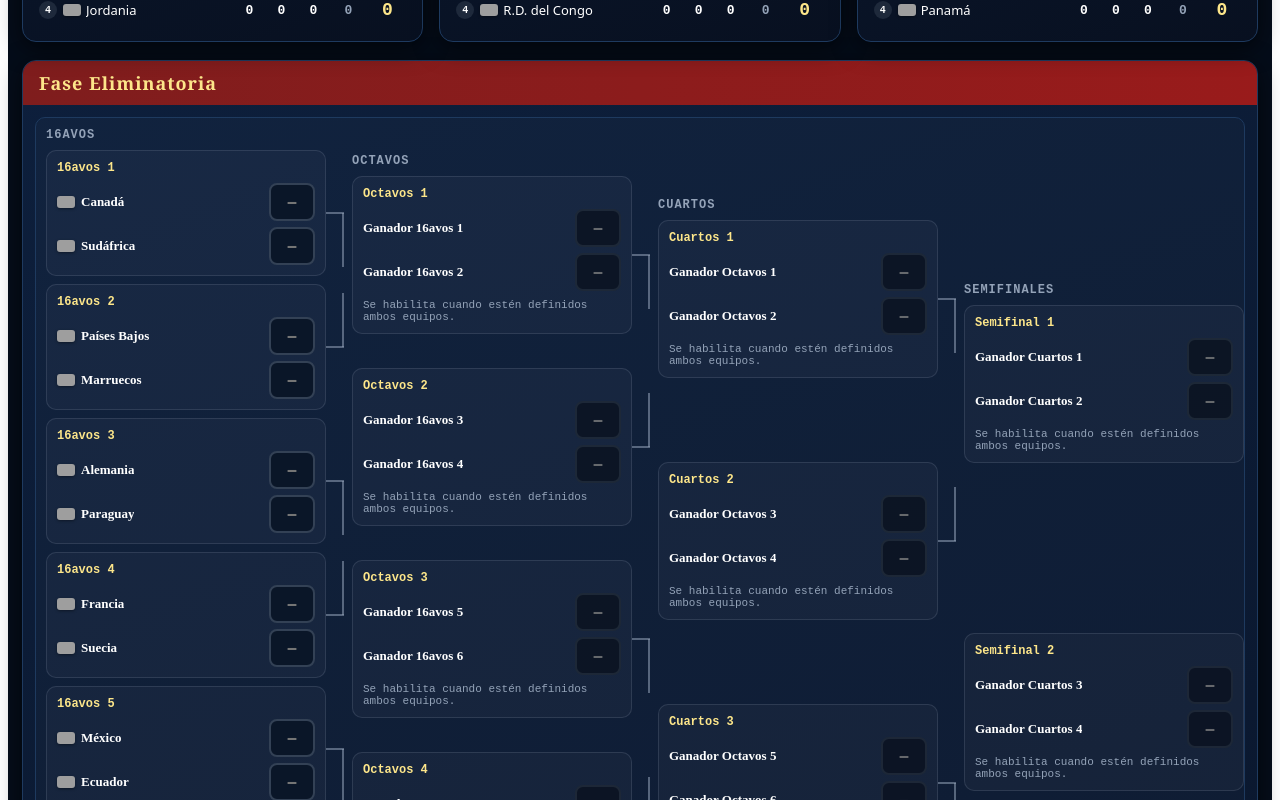
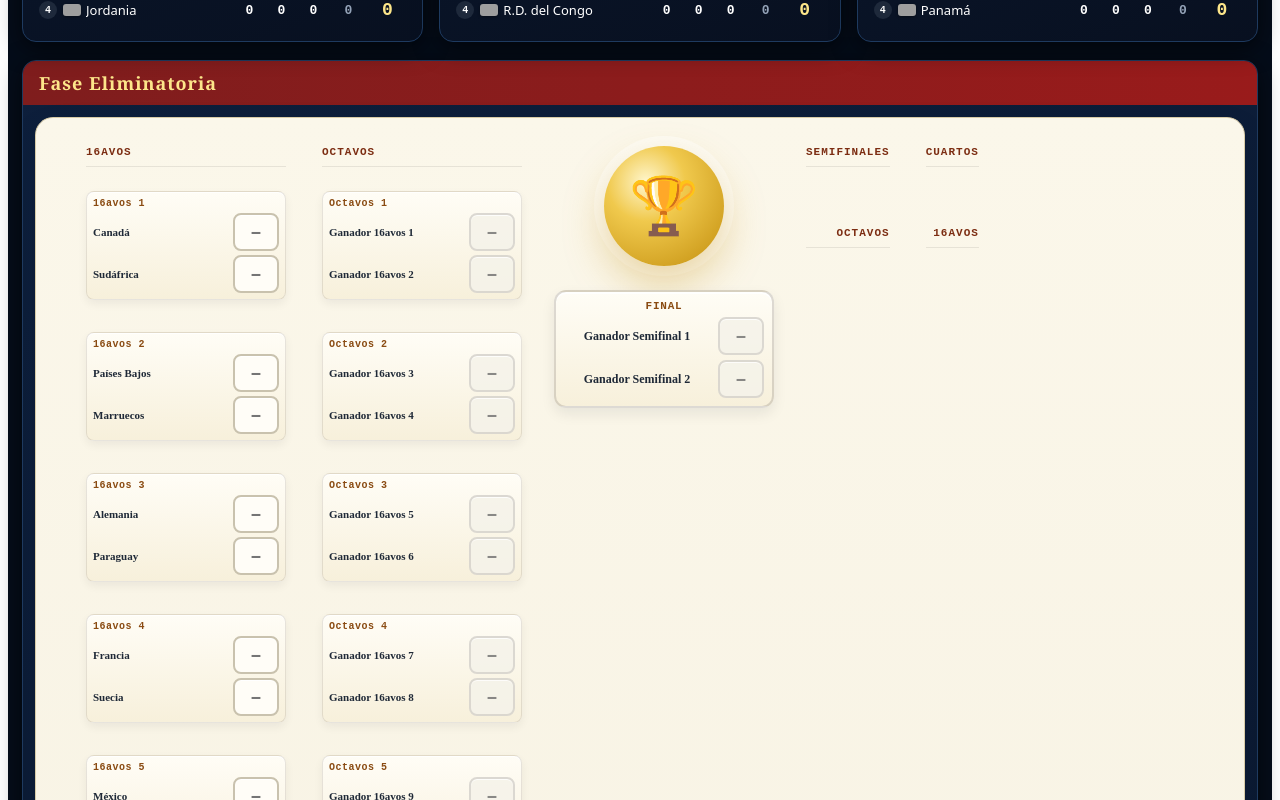
Before and after one commit to Mauromartinezgit/fixture-mundial, a React (Vite) app: page / in a window 1280 px wide. Shown: the part 2980-3780 px from the top of the page. Built offline with nearby package versions, Linux system fonts and the light colour scheme; grey boxes are pictures that could not be loaded.

Commit message:
Fix Trophy component and remove bracket duplicates - split matches properly

```diff
--- a/src/App.jsx
+++ b/src/App.jsx
@@ -430,79 +430,162 @@ function getKnockoutData(scores, firstAndSecond, bestThirds) {
   return { roundOf32, roundOf16, quarterFinals, semiFinals, final, champion };
 }
 
-function KnockoutMatchCardBase({ match, onScore }) {
+// ============================================
+// COMPONENTES PROFESIONALES DEL BRACKET
+// ============================================
+
+// MatchCard - Tarjeta de partido minimalista
+function MatchCardBase({ match, onScore, side = "left" }) {
   const sc = match.score || { h: "", a: "" };
   const has = Boolean(match.parsedScore);
   const canEdit = !isPendingTeamName(match.homeTeam) && !isPendingTeamName(match.awayTeam);
   const homeWin = has && match.parsedScore.h > match.parsedScore.a;
   const awayWin = has && match.parsedScore.a > match.parsedScore.h;
-  const draw = has && match.parsedScore.h === match.parsedScore.a;
 
   return (
     <div style={{
-      background: "rgba(255,255,255,0.03)",
-      border: "1px solid rgba(148,163,184,0.18)",
-      borderRadius: 10,
-      padding: 10,
+      background: "linear-gradient(180deg,#fffdf6 0%,#f7f0db 100%)",
+      border: "1px solid rgba(120,113,108,0.18)",
+      borderRadius: 8,
+      padding: 6,
+      boxShadow: "0 1px 0 rgba(255,255,255,0.92) inset, 0 4px 10px rgba(15,23,42,0.06)",
+      minWidth: 200,
+      display: "flex",
+      flexDirection: "column",
+      gap: 4,
     }}>
-      <div style={{
-        display: "flex",
-        alignItems: "center",
-        justifyContent: "space-between",
-        marginBottom: 8,
-      }}>
-        <span style={{ color: "#fde68a", fontFamily: "monospace", fontWeight: 800, fontSize: 12 }}>{match.label}</span>
-        {match.winner && <span style={{ color: "#86efac", fontFamily: "monospace", fontWeight: 700, fontSize: 11 }}>Clasifica</span>}
+      <div style={{ fontSize: 10, color: "#8a4b12", fontFamily: "monospace", fontWeight: 700, letterSpacing: 0.5 }}>
+        {match.label}
       </div>
 
-      <div style={{ display: "grid", gridTemplateColumns: "1fr auto", gap: 8, alignItems: "center", marginBottom: 6 }}>
-        <div style={{ display: "flex", alignItems: "center", gap: 6, minWidth: 0 }}>
-          <Flag team={isPendingTeamName(match.homeTeam) ? null : match.homeTeam} size={18} />
-          <span style={{ color: homeWin ? "#fde68a" : "#ffffff", fontWeight: homeWin ? 800 : 600, fontSize: 13, whiteSpace: "nowrap", overflow: "hidden", textOverflow: "ellipsis" }}>
-            {match.homeTeam}
-          </span>
-        </div>
-        <ScoreInput value={sc.h} onChange={(v) => onScore(match.scoreKey, "h", v, match.signature)} disabled={!canEdit} />
-      </div>
-
-      <div style={{ display: "grid", gridTemplateColumns: "1fr auto", gap: 8, alignItems: "center" }}>
-        <div style={{ display: "flex", alignItems: "center", gap: 6, minWidth: 0 }}>
-          <Flag team={isPendingTeamName(match.awayTeam) ? null : match.awayTeam} size={18} />
-          <span style={{ color: awayWin ? "#fde68a" : "#ffffff", fontWeight: awayWin ? 800 : 600, fontSize: 13, whiteSpace: "nowrap", overflow: "hidden", textOverflow: "ellipsis" }}>
-            {match.awayTeam}
-          </span>
-        </div>
-        <ScoreInput value={sc.a} onChange={(v) => onScore(match.scoreKey, "a", v, match.signature)} disabled={!canEdit} />
-      </div>
-
-      {draw && (
-        <div style={{ marginTop: 8, color: "#fca5a5", fontSize: 11, fontFamily: "monospace" }}>
-          En eliminación directa no puede haber empate.
-        </div>
-      )}
-
-      {has && (!sc.h || !sc.a) && (
-        <div style={{ marginTop: 8, color: "#cbd5e1", fontSize: 11, fontFamily: "monospace" }}>
-          Resultado parcial en avance.
-        </div>
-      )}
-
-      {!canEdit && (
-        <div style={{ marginTop: 8, color: "#94a3b8", fontSize: 11, fontFamily: "monospace" }}>
-          Se habilita cuando estén definidos ambos equipos.
-        </div>
-      )}
+      {[match.homeTeam, match.awayTeam].map((team, idx) => {
+        const isHome = idx === 0;
+        const score = isHome ? sc.h : sc.a;
+        const isWinner = isHome ? homeWin : awayWin;
+        return (
+          <div key={idx} style={{ display: "flex", alignItems: "center", gap: 6, justifyContent: "space-between" }}>
+            <span style={{
+              flex: 1,
+              color: isWinner ? "#92400e" : "#1f2937",
+              fontWeight: isWinner ? 800 : 600,
+              fontSize: 11,
+              overflow: "hidden",
+              textOverflow: "ellipsis",
+              whiteSpace: "nowrap",
+              textAlign: side === "right" ? "right" : "left",
+            }}>
+              {team}
+            </span>
+            <ScoreInput value={score} onChange={(v) => onScore(match.scoreKey, isHome ? "h" : "a", v, match.signature)} disabled={!canEdit} theme="light" />
+          </div>
+        );
+      })}
     </div>
   );
 }
 
-const KnockoutMatchCard = memo(KnockoutMatchCardBase, (prevProps, nextProps) => {
+const MatchCard = memo(MatchCardBase, (prevProps, nextProps) => {
   const prev = prevProps.match;
   const next = nextProps.match;
-
   const prevScore = prev.score || { h: "", a: "" };
   const nextScore = next.score || { h: "", a: "" };
+  return (
+    prev.scoreKey === next.scoreKey &&
+    prev.homeTeam === next.homeTeam &&
+    prev.awayTeam === next.awayTeam &&
+    prev.winner === next.winner &&
+    prevScore.h === nextScore.h &&
+    prevScore.a === nextScore.a &&
+    prevProps.side === nextProps.side
+  );
+});
 
+// RoundColumn - Columna de ronda
+function RoundColumnBase({ title, matches, onScore, side = "left" }) {
+  return (
+    <div style={{ display: "flex", flexDirection: "column", gap: 24 }}>
+      <div style={{
+        fontSize: 11,
+        color: "#7c2d12",
+        fontFamily: "monospace",
+        fontWeight: 700,
+        letterSpacing: 1,
+        textTransform: "uppercase",
+        textAlign: side === "right" ? "right" : "left",
+        paddingBottom: 8,
+        borderBottom: "1px solid rgba(120,113,108,0.15)",
+      }}>
+        {title}
+      </div>
+      <div style={{ display: "flex", flexDirection: "column", gap: 32, justifyContent: "center" }}>
+        {matches.map((match) => (
+          <MatchCard key={match.scoreKey} match={match} onScore={onScore} side={side} />
+        ))}
+      </div>
+    </div>
+  );
+}
+
+const RoundColumn = memo(RoundColumnBase, (prevProps, nextProps) => {
+  if (prevProps.title !== nextProps.title || prevProps.side !== nextProps.side || prevProps.matches.length !== nextProps.matches.length) return false;
+  return prevProps.matches.every((m, i) => {
+    const next = nextProps.matches[i];
+    return m.scoreKey === next.scoreKey && m.winner === next.winner && (m.score || {}).h === (next.score || {}).h && (m.score || {}).a === (next.score || {}).a;
+  });
+});
+
+// FinalMatch - Final centrada
+function FinalMatchBase({ match, onScore }) {
+  const sc = match.score || { h: "", a: "" };
+  const has = Boolean(match.parsedScore);
+  const canEdit = !isPendingTeamName(match.homeTeam) && !isPendingTeamName(match.awayTeam);
+  const homeWin = has && match.parsedScore.h > match.parsedScore.a;
+  const awayWin = has && match.parsedScore.a > match.parsedScore.h;
+
+  return (
+    <div style={{
+      background: "linear-gradient(180deg,#fffdf6 0%,#f7f0db 100%)",
+      border: "2px solid rgba(120,113,108,0.25)",
+      borderRadius: 12,
+      padding: 8,
+      boxShadow: "0 2px 0 rgba(255,255,255,0.92) inset, 0 6px 14px rgba(15,23,42,0.08)",
+      minWidth: 220,
+      display: "flex",
+      flexDirection: "column",
+      gap: 5,
+    }}>
+      <div style={{ fontSize: 11, color: "#8a4b12", fontFamily: "monospace", fontWeight: 800, letterSpacing: 0.8, textAlign: "center", textTransform: "uppercase" }}>
+        {match.label}
+      </div>
+
+      {[match.homeTeam, match.awayTeam].map((team, idx) => {
+        const isHome = idx === 0;
+        const score = isHome ? sc.h : sc.a;
+        const isWinner = isHome ? homeWin : awayWin;
+        return (
+          <div key={idx} style={{ display: "flex", alignItems: "center", gap: 8, justifyContent: "space-between" }}>
+            <span style={{
+              flex: 1,
+              color: isWinner ? "#92400e" : "#1f2937",
+              fontWeight: isWinner ? 800 : 600,
+              fontSize: 12,
+              textAlign: "center",
+            }}>
+              {team}
+            </span>
+            <ScoreInput value={score} onChange={(v) => onScore(match.scoreKey, isHome ? "h" : "a", v, match.signature)} disabled={!canEdit} theme="light" />
+          </div>
+        );
+      })}
+    </div>
+  );
+}
+
+const FinalMatch = memo(FinalMatchBase, (prevProps, nextProps) => {
+  const prev = prevProps.match;
+  const next = nextProps.match;
+  const prevScore = prev.score || { h: "", a: "" };
+  const nextScore = next.score || { h: "", a: "" };
   return (
     prev.scoreKey === next.scoreKey &&
     prev.homeTeam === next.homeTeam &&
@@ -513,62 +596,32 @@ const KnockoutMatchCard = memo(KnockoutMatchCardBase, (prevProps, nextProps) =>
   );
 });
 
-function BracketMatchSlotBase({ match, onScore, connector }) {
-  const lineColor = "rgba(148,163,184,0.55)";
-
+// Trophy - Copa central
+function Trophy() {
   return (
-    <div style={{ position: "relative" }}>
-      <KnockoutMatchCard match={match} onScore={onScore} />
-
-      {connector && (
-        <>
-          <div style={{
-            position: "absolute",
-            right: -18,
-            top: "50%",
-            width: 18,
-            height: 2,
-            background: lineColor,
-            transform: "translateY(-50%)",
-          }} />
-          <div style={{
-            position: "absolute",
-            right: -18,
-            width: 2,
-            height: 54,
-            background: lineColor,
-            top: connector === "top" ? "50%" : undefined,
-            bottom: connector === "bottom" ? "50%" : undefined,
-          }} />
-        </>
-      )}
+    <div style={{
+      width: 120,
+      height: 120,
+      borderRadius: "50%",
+      background: "radial-gradient(circle at 35% 30%, #fff6cc 0%, #f0c94d 34%, #c28d0c 100%)",
+      boxShadow: "0 18px 40px rgba(194,141,12,0.35), 0 0 0 10px rgba(255,255,255,0.45)",
+      display: "flex",
+      alignItems: "center",
+      justifyContent: "center",
+      fontSize: 56,
+    }}>
+      🏆
     </div>
   );
 }
 
-const BracketMatchSlot = memo(BracketMatchSlotBase, (prevProps, nextProps) => {
-  const prev = prevProps.match;
-  const next = nextProps.match;
-  const prevScore = prev.score || { h: "", a: "" };
-  const nextScore = next.score || { h: "", a: "" };
-
+// KnockoutBracketColumn - Para compatibilidad con mobile
+function KnockoutBracketColumn({ title, matches, onScore, cardMinWidth = 0 }) {
   return (
-    prev.scoreKey === next.scoreKey &&
-    prev.homeTeam === next.homeTeam &&
-    prev.awayTeam === next.awayTeam &&
-    prev.winner === next.winner &&
-    prevScore.h === nextScore.h &&
-    prevScore.a === nextScore.a &&
-    prevProps.connector === nextProps.connector
-  );
-});
-
-function KnockoutBracketColumnBase({ title, matches, onScore, topOffset = 0, gap = 8, cardMinWidth = 260, showConnectors = false }) {
-  return (
-    <div style={{ marginTop: topOffset, minWidth: cardMinWidth }}>
+    <div style={{ minWidth: cardMinWidth > 0 ? cardMinWidth : "auto" }}>
       <div style={{
         fontSize: 12,
-        color: "#94a3b8",
+        color: "#7c2d12",
         fontFamily: "monospace",
         letterSpacing: 1,
         textTransform: "uppercase",
@@ -577,53 +630,14 @@ function KnockoutBracketColumnBase({ title, matches, onScore, topOffset = 0, gap
       }}>
         {title}
       </div>
-
-      <div style={{ display: "grid", gap }}>
-        {matches.map((match, idx) => (
-          <BracketMatchSlot
-            key={match.scoreKey}
-            match={match}
-            onScore={onScore}
-            connector={showConnectors ? (idx % 2 === 0 ? "top" : "bottom") : null}
-          />
+      <div style={{ display: "grid", gap: 8 }}>
+        {matches.map((match) => (
+          <MatchCard key={match.scoreKey} match={match} onScore={onScore} side="left" />
         ))}
       </div>
     </div>
   );
 }
-
-const KnockoutBracketColumn = memo(KnockoutBracketColumnBase, (prevProps, nextProps) => {
-  if (
-    prevProps.title !== nextProps.title ||
-    prevProps.topOffset !== nextProps.topOffset ||
-    prevProps.gap !== nextProps.gap ||
-    prevProps.cardMinWidth !== nextProps.cardMinWidth ||
-    prevProps.showConnectors !== nextProps.showConnectors ||
-    prevProps.matches.length !== nextProps.matches.length
-  ) {
-    return false;
-  }
-
-  for (let idx = 0; idx < prevProps.matches.length; idx += 1) {
-    const prev = prevProps.matches[idx];
-    const next = nextProps.matches[idx];
-    const prevScore = prev.score || { h: "", a: "" };
-    const nextScore = next.score || { h: "", a: "" };
-
-    if (
-      prev.scoreKey !== next.scoreKey ||
-      prev.homeTeam !== next.homeTeam ||
-      prev.awayTeam !== next.awayTeam ||
-      prev.winner !== next.winner ||
-      prevScore.h !== nextScore.h ||
-      prevScore.a !== nextScore.a
-    ) {
-      return false;
-    }
-  }
-
-  return true;
-});
 
 function countPlayedGroupMatches(scores) {
   let count = 0;
@@ -637,7 +651,7 @@ function countPlayedGroupMatches(scores) {
 }
 
 
-function ScoreInput({ value, onChange, disabled = false }) {
+function ScoreInput({ value, onChange, disabled = false, theme = "dark" }) {
   const handleChange = (e) => {
     if (disabled) return;
     const v = e.target.value;
@@ -658,14 +672,21 @@ function ScoreInput({ value, onChange, disabled = false }) {
       placeholder="–"
       style={{
         width: 46, height: 38,
-        background: disabled ? "#0b1220" : value !== "" ? "#14532d" : "#0a1628",
-        border: disabled ? "2px solid #1f2937" : value !== "" ? "2px solid #22c55e" : "2px solid #334155",
+        background: theme === "light"
+          ? (disabled ? "#f5f3ea" : value !== "" ? "#fff7cc" : "#fffdf7")
+          : (disabled ? "#0b1220" : value !== "" ? "#14532d" : "#0a1628"),
+        border: theme === "light"
+          ? (disabled ? "2px solid #d6d3cd" : value !== "" ? "2px solid #d4a017" : "2px solid #c9c2ae")
+          : (disabled ? "2px solid #1f2937" : value !== "" ? "2px solid #22c55e" : "2px solid #334155"),
         borderRadius: 8,
-        color: disabled ? "#475569" : value !== "" ? "#ffffff" : "#64748b",
+        color: theme === "light"
+          ? (disabled ? "#9ca3af" : value !== "" ? "#111827" : "#9ca3af")
+          : (disabled ? "#475569" : value !== "" ? "#ffffff" : "#64748b"),
         textAlign: "center", fontSize: 20, fontWeight: 900,
         outline: "none", fontFamily: "monospace", transition: "all 0.15s",
         cursor: disabled ? "not-allowed" : "text",
         opacity: disabled ? 0.85 : 1,
+        boxShadow: theme === "light" ? "0 1px 0 rgba(255,255,255,0.95) inset" : "none",
       }}
     />
   );
@@ -1046,32 +1067,61 @@ export default function App() {
           <div style={{ padding: 12 }}>
             {!isMobileView ? (
               <div style={{
-                border: "1px solid #1e3a5f",
-                borderRadius: 10,
-                background: "rgba(255,255,255,0.02)",
-                padding: 10,
-                overflowX: "auto",
+                background: "linear-gradient(180deg,#fbf7ea 0%,#f0ead7 100%)",
+                border: "1px solid #d8cba7",
+                borderRadius: 18,
+                padding: 28,
+                boxShadow: "0 18px 40px rgba(15,23,42,0.08)",
+                position: "relative",
+                overflow: "auto",
               }}>
                 <div style={{
-                  minWidth: 1500,
+                  position: "absolute",
+                  inset: 0,
+                  backgroundImage: "radial-gradient(circle at 50% 50%, rgba(214,181,82,0.15) 0, rgba(214,181,82,0.05) 20%, transparent 42%)",
+                  pointerEvents: "none",
+                  borderRadius: 18,
+                }} />
+
+                <div style={{
                   display: "grid",
-                  gridTemplateColumns: "280px 280px 280px 280px 280px",
-                  gap: 26,
+                  gridTemplateColumns: "1fr auto 1fr",
+                  gap: 32,
                   alignItems: "start",
+                  position: "relative",
+                  zIndex: 1,
+                  minWidth: 1200,
                 }}>
-                  <KnockoutBracketColumn title="16avos" matches={roundOf32} onScore={onScore} topOffset={0} gap={8} showConnectors />
-                  <KnockoutBracketColumn title="Octavos" matches={roundOf16} onScore={onScore} topOffset={26} gap={34} showConnectors />
-                  <KnockoutBracketColumn title="Cuartos" matches={quarterFinals} onScore={onScore} topOffset={70} gap={84} showConnectors />
-                  <KnockoutBracketColumn title="Semifinales" matches={semiFinals} onScore={onScore} topOffset={155} gap={170} showConnectors />
-                  <KnockoutBracketColumn title="Final" matches={final} onScore={onScore} topOffset={255} gap={8} />
+                  {/* LEFT BRACKET */}
+                  <div style={{ display: "grid", gridTemplateColumns: "auto auto", gap: 36, alignItems: "start", justifyContent: "end" }}>
+                    <RoundColumn title="16avos" matches={roundOf32.slice(0, 16)} onScore={onScore} side="left" />
+                    <RoundColumn title="Octavos" matches={roundOf16.slice(0, 8)} onScore={onScore} side="left" />
+                    <RoundColumn title="Cuartos" matches={quarterFinals.slice(0, 4)} onScore={onScore} side="left" />
+                    <RoundColumn title="Semifinales" matches={semiFinals.slice(0, 2)} onScore={onScore} side="left" />
+                  </div>
+
+                  {/* CENTER: Trophy + Final */}
+                  <div style={{ display: "flex", flexDirection: "column", alignItems: "center", gap: 24, minHeight: 600 }}>
+                    <Trophy />
+                    <FinalMatch match={final[0]} onScore={onScore} />
+                  </div>
+
+                  {/* RIGHT BRACKET */}
+                  <div style={{ display: "grid", gridTemplateColumns: "auto auto", gap: 36, alignItems: "start", justifyContent: "start" }}>
+                    <RoundColumn title="Semifinales" matches={semiFinals.slice(2, 4)} onScore={onScore} side="right" />
+                    <RoundColumn title="Cuartos" matches={quarterFinals.slice(4, 8)} onScore={onScore} side="right" />
+                    <RoundColumn title="Octavos" matches={roundOf16.slice(8, 16)} onScore={onScore} side="right" />
+                    <RoundColumn title="16avos" matches={roundOf32.slice(16, 32)} onScore={onScore} side="right" />
+                  </div>
                 </div>
               </div>
             ) : (
               <div style={{
-                border: "1px solid #1e3a5f",
-                borderRadius: 10,
-                background: "rgba(255,255,255,0.02)",
-                padding: 10,
+                border: "1px solid #d8cba7",
+                borderRadius: 18,
+                background: "linear-gradient(180deg,#fbf7ea 0%,#f0ead7 100%)",
+                padding: 14,
+                boxShadow: "0 18px 40px rgba(15,23,42,0.08)",
               }}>
                 <div style={{ display: "grid", gridTemplateColumns: "repeat(5,minmax(0,1fr))", gap: 6, marginBottom: 10 }}>
                   {MOBILE_KO_ROUNDS.map((round) => (
@@ -1079,9 +1129,9 @@ export default function App() {
                       key={round.key}
                       onClick={() => setActiveMobileKoRound(round.key)}
                       style={{
-                        border: activeMobileKoRound === round.key ? "1px solid #22c55e" : "1px solid #334155",
-                        background: activeMobileKoRound === round.key ? "rgba(34,197,94,0.14)" : "#0a1628",
-                        color: activeMobileKoRound === round.key ? "#bbf7d0" : "#94a3b8",
+                        border: activeMobileKoRound === round.key ? "1px solid #c28d0c" : "1px solid #c9c2ae",
+                        background: activeMobileKoRound === round.key ? "#ffefb0" : "#ffffff",
+                        color: activeMobileKoRound === round.key ? "#7c2d12" : "#374151",
                         fontSize: 11,
                         padding: "8px 4px",
                         borderRadius: 8,
@@ -1108,24 +1158,25 @@ export default function App() {
             )}
 
             <div style={{
-              border: "1px solid #1e3a5f",
-              borderRadius: 10,
+              border: "1px solid #d8cba7",
+              borderRadius: 12,
               padding: "12px 14px",
-              background: champion ? "linear-gradient(90deg,rgba(250,204,21,0.12),rgba(34,197,94,0.12))" : "rgba(255,255,255,0.02)",
+              background: champion ? "linear-gradient(90deg,rgba(255,231,140,0.95),rgba(243,216,90,0.75))" : "rgba(255,255,255,0.78)",
               display: "flex",
               alignItems: "center",
               gap: 8,
+              boxShadow: "0 8px 20px rgba(15,23,42,0.06)",
             }}>
-              <span style={{ fontSize: 13, color: "#94a3b8", fontFamily: "monospace", textTransform: "uppercase", letterSpacing: 1 }}>
+              <span style={{ fontSize: 13, color: "#6b7280", fontFamily: "monospace", textTransform: "uppercase", letterSpacing: 1 }}>
                 Campeón proyectado
               </span>
               {champion ? (
                 <>
                   <Flag team={champion} size={20} />
-                  <span style={{ color: "#fde68a", fontWeight: 900, fontSize: 16 }}>{champion}</span>
+                  <span style={{ color: "#7c2d12", fontWeight: 900, fontSize: 16 }}>{champion}</span>
                 </>
               ) : (
-                <span style={{ color: "#cbd5e1", fontSize: 14, fontWeight: 600 }}>Completa resultados hasta la final</span>
+                <span style={{ color: "#6b7280", fontSize: 14, fontWeight: 600 }}>Completa resultados hasta la final</span>
               )}
             </div>
           </div>
```
